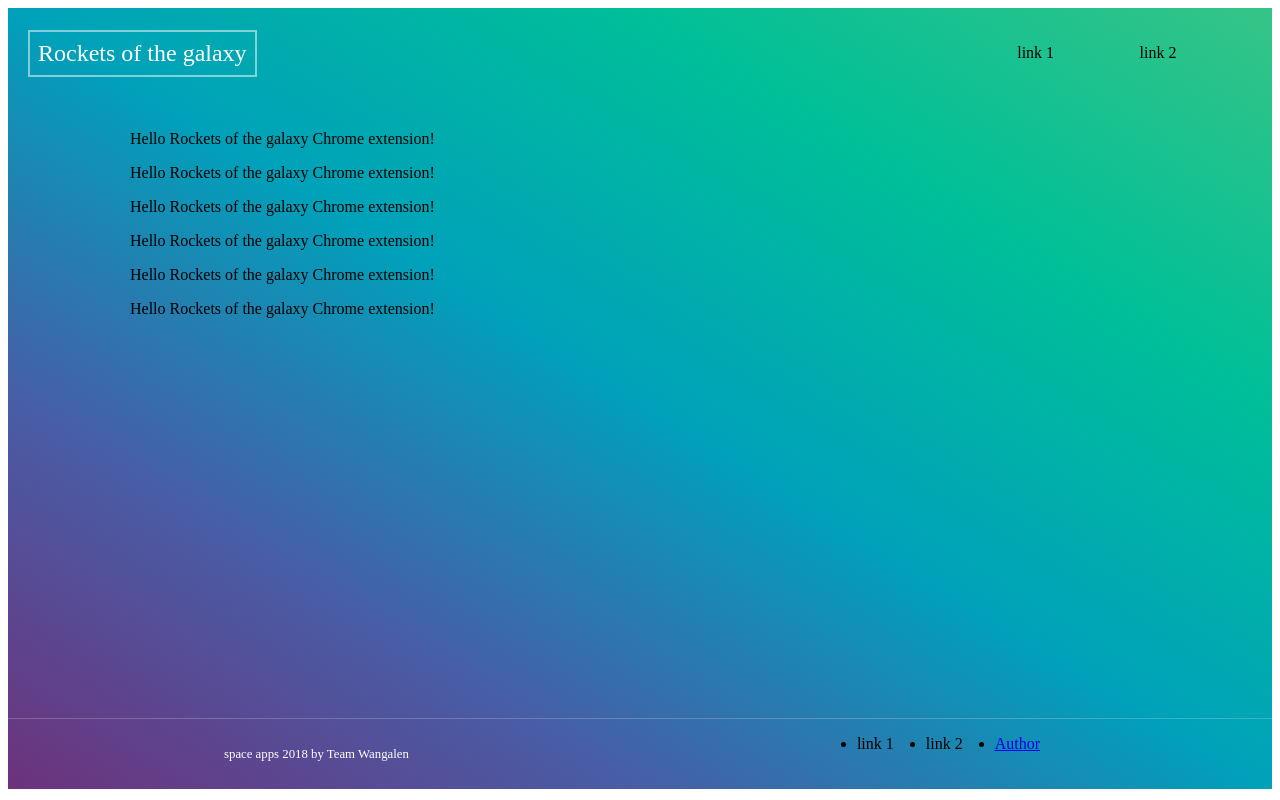
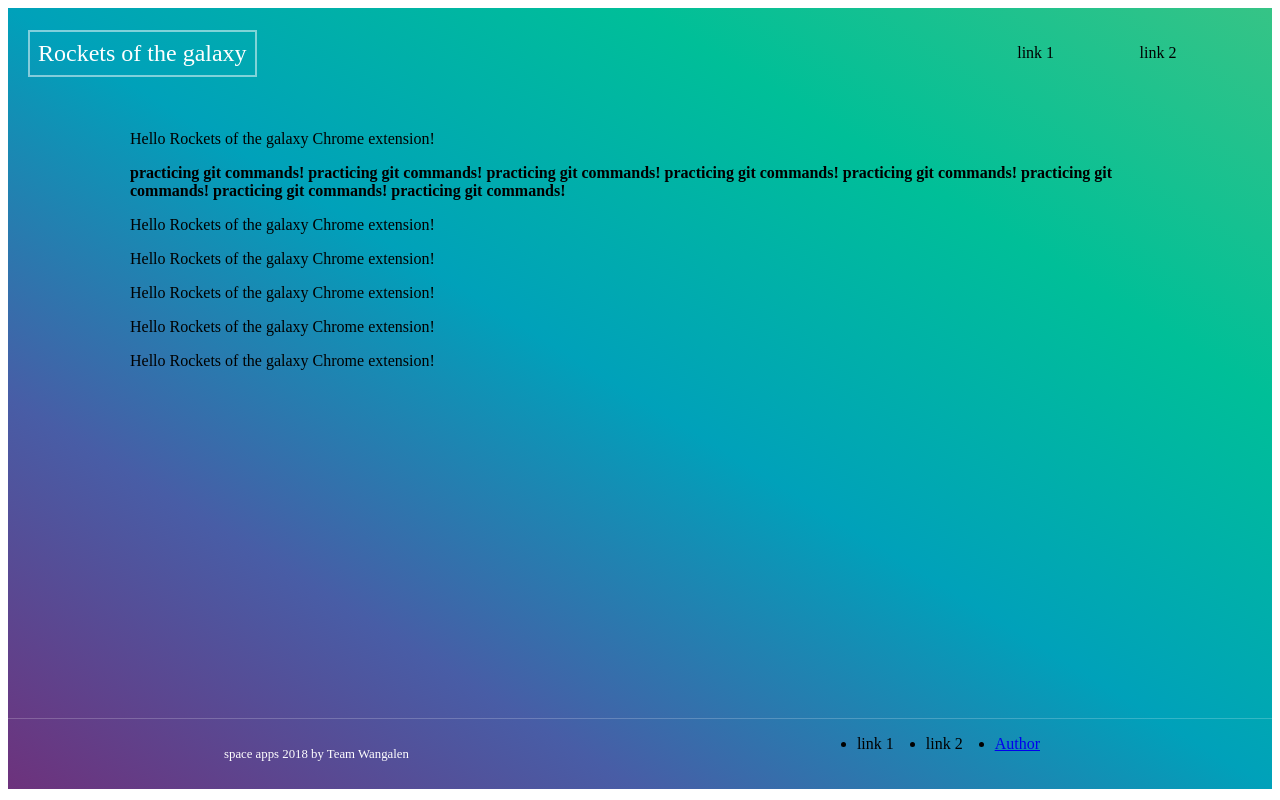
Before and after one commit to meligatt/rockets-galaxy-2, a React app: page / in a window 1280 px wide. Built offline with nearby package versions, Linux system fonts and the light colour scheme.

Commit message:
add content to app component

```diff
--- a/containers/App.js
+++ b/containers/App.js
@@ -26,6 +26,18 @@ class App extends Component {
             <div>
               Hello Rockets of the galaxy Chrome extension!
               <p>
+                <strong>
+                  practicing git commands!
+                  practicing git commands!
+                  practicing git commands!
+                  practicing git commands!
+                  practicing git commands!
+                  practicing git commands!
+                  practicing git commands!
+                  practicing git commands!
+                </strong>
+              </p>
+              <p>
                 Hello Rockets of the galaxy Chrome extension!
               </p>
               <p>
```
